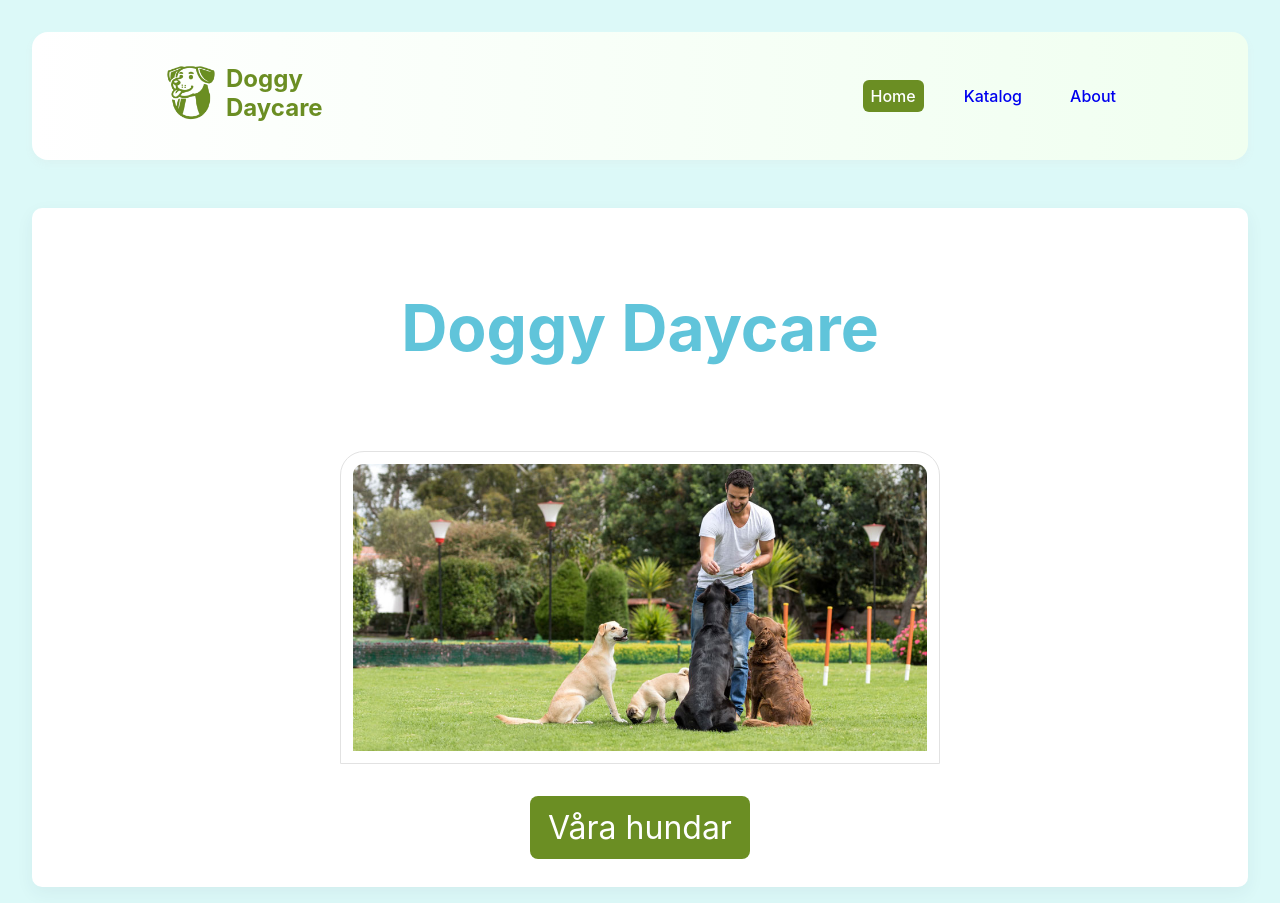
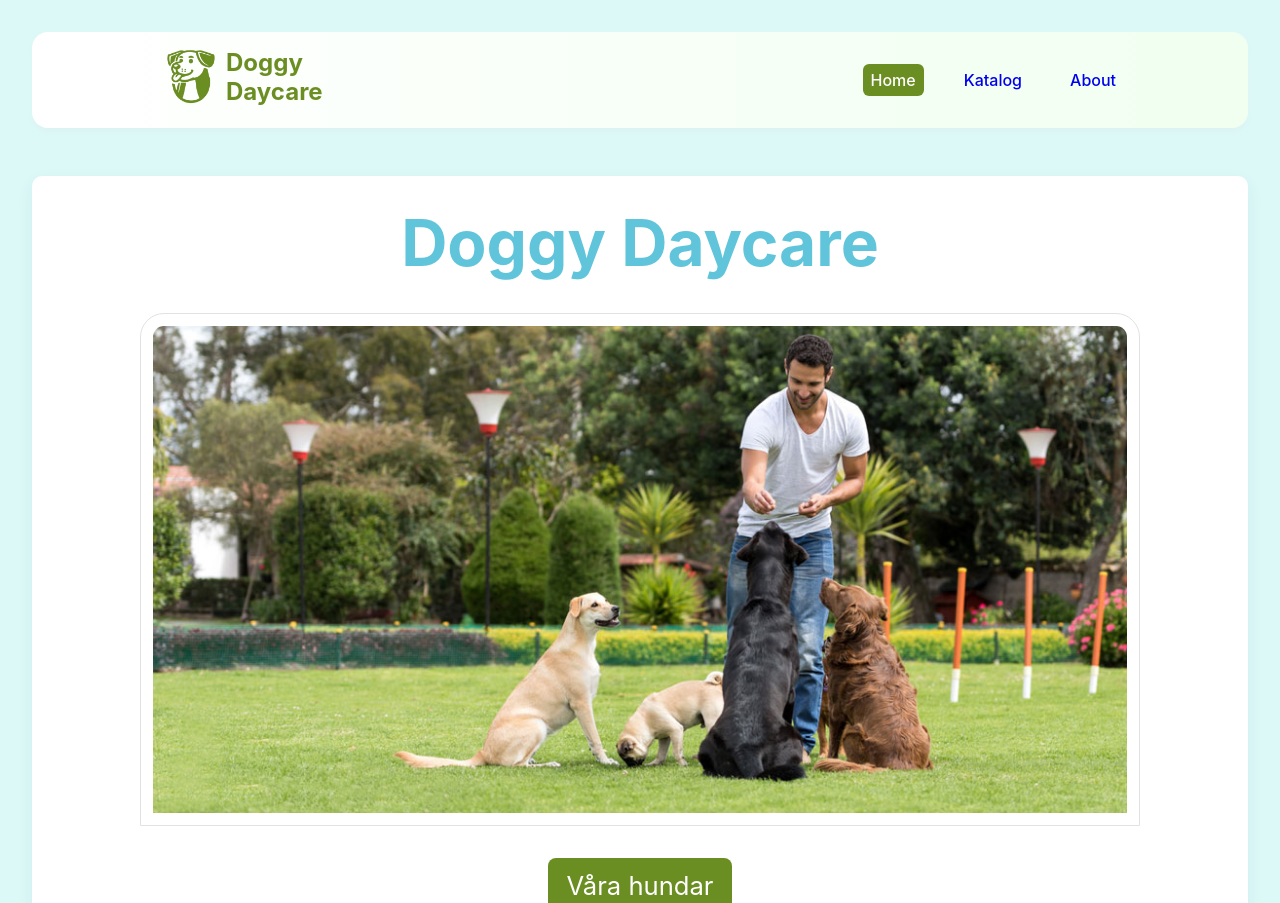
Before and after one commit to Jonasodiq/doggy-daycare, a React (Vite) app: page /#/ in a window 1280 px wide. Shown: the top 903 px of the page. Built offline with nearby package versions, Linux system fonts and the light colour scheme.

Commit message:
Chenges styles

```diff
--- a/src/pages/About.module.css
+++ b/src/pages/About.module.css
@@ -11,7 +11,7 @@
 
 .image {
   width: 100%;
-  max-width: 700px;
+  max-width: 800px;
   margin: 2rem auto;
   border-radius: 20px;
   box-shadow: 1px 2px 16px rgba(0, 0, 0, 0.6);
--- a/src/pages/Catalog.module.css
+++ b/src/pages/Catalog.module.css
@@ -7,7 +7,7 @@
   display: grid;
   grid-template-columns: repeat(auto-fit, minmax(180px, 1fr));
   gap: .5rem;
-  margin-bottom: 2rem;
+  margin: 2rem 0;
 }
 
 .border {
--- a/src/pages/Home.module.css
+++ b/src/pages/Home.module.css
@@ -16,7 +16,7 @@
 
 .heroImage {
   width: 100%;
-  max-width: 600px;
+  max-width: 1000px;
   border-radius: 1.5rem 1.5rem 0 0;
   margin: 0px;
   padding: 12px;
@@ -34,7 +34,7 @@
 
 .large {
   padding: 12px 18px;
-  font-size: clamp(.5rem, 3vw, 2rem);
+  font-size: clamp(.5rem, 2vw, 2rem);
 }
 
 .infoCards {
--- a/src/styles.css
+++ b/src/styles.css
@@ -23,6 +23,7 @@ body {
 }
 
 h1 {
+  margin: 0;
   font-size: clamp(1.5rem, 6vw, 4rem);
   color: #60c4da;
 }
```
